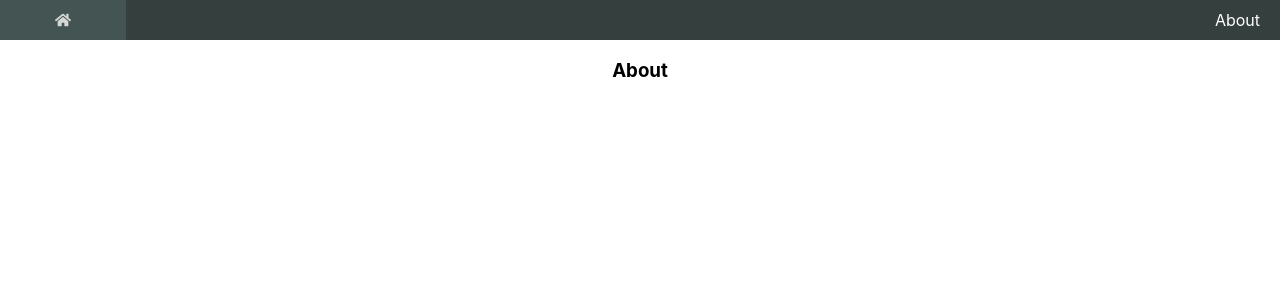
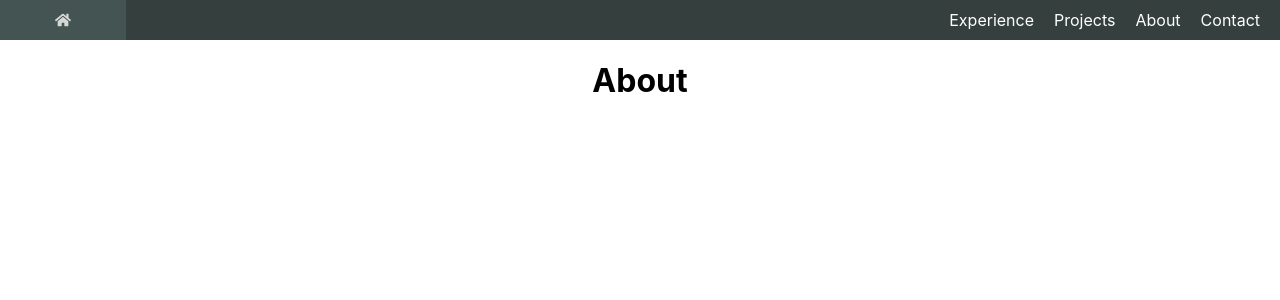
Before and after one commit to bpeterson1663/personal-portfolio, a React app: page /about in a window 1280 px wide. Shown: the top 300 px of the page. Built offline with nearby package versions, Linux system fonts and the light colour scheme.

Commit message:
feat(pages): add all pages and routes

```diff
--- a/src/App.tsx
+++ b/src/App.tsx
@@ -2,18 +2,30 @@ import React from 'react'
 import { Link } from 'react-router-dom'
 import { Route, Switch, BrowserRouter } from 'react-router-dom'
 import { NavBar, NavItem } from './components/Common/index'
-import { About, Home } from './components/Pages/index'
+import { About, Home , Projects, Experience, Contact} from './components/Pages/index'
 
 const App: React.FC = (): JSX.Element => {
   return (
     <BrowserRouter>
       <NavBar>
+        <Link to="/contact" style={{ textDecoration: 'none' }}>
+          <NavItem title="Contact" />
+        </Link>
         <Link to="/about" style={{ textDecoration: 'none' }}>
-          <NavItem width={60} title="About" />
+          <NavItem title="About" />
+        </Link>
+        <Link to="/projects" style={{ textDecoration: 'none' }}>
+          <NavItem title="Projects" />
+        </Link>
+        <Link to="/experience" style={{ textDecoration: 'none' }}>
+          <NavItem title="Experience" />
         </Link>
       </NavBar>
       <Switch>
-        <Route path="/about" component={About} />
+        <Route path="/experience" exact component={Experience} />
+        <Route path="/projects" exact component={Projects} />
+        <Route path="/about" exact component={About} />
+        <Route path="/contact" exact component={Contact} />
         <Route path="/" component={Home} />
       </Switch>
     </BrowserRouter>
--- a/src/components/Common/Page/Page.tsx
+++ b/src/components/Common/Page/Page.tsx
@@ -9,7 +9,7 @@ export const Page: React.FC<PageT> = ({ title, children }): JSX.Element => {
 
   return (
     <div className={classes.container}>
-      <h3>{title}</h3>
+      <h1>{title}</h1>
       {children}
     </div>
   )
--- a/src/components/Pages/index.tsx
+++ b/src/components/Pages/index.tsx
@@ -1,4 +1,7 @@
 import { About } from './About'
 import { Home } from './Home'
+import { Experience } from './Experience'
+import { Projects } from './Projects'
+import { Contact } from './Contact'
 
-export { About, Home }
+export { About, Home, Experience, Projects, Contact }
```
